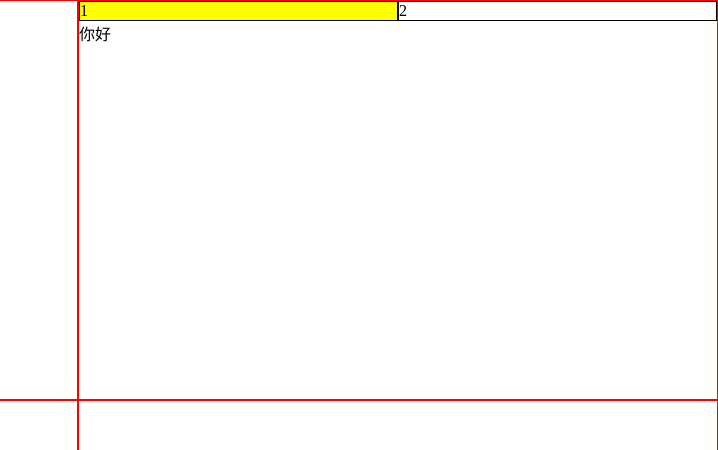
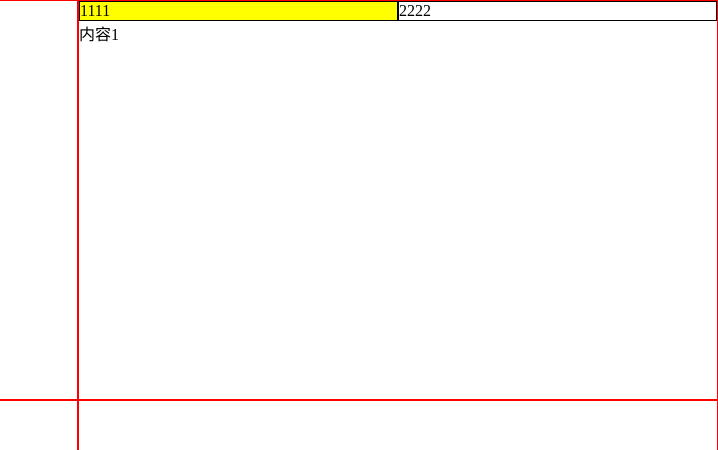
Before and after one commit to yybb717/MVC-demo-1, a website with bundled scripts: page src/index.html in a window 1280 px wide. Shown: the top 450 px of the page, 562-1280 px from the left. Built offline with nearby package versions, Linux system fonts and the light colour scheme.

Commit message:
给app2做了MVC优化

```diff
--- a/src/app1.js
+++ b/src/app1.js
@@ -1,7 +1,8 @@
 import "./app1.css";
 import $ from "jquery";
 
-const eventBus = $(window); //这个dom元素也叫事件公交车，有个on和trigger属性，可以监听和触发任何事件，这样就可以对象间通信了
+const eventBus = $(window);
+//这个dom元素也，有个on和trigger属性，可以监听和触发任何事件，这样就可以对象间通信了
 // 一、数据相关都放到m
 const m = {
   //1.有个数据本数
--- a/src/app2.css
+++ b/src/app2.css
@@ -17,6 +17,6 @@
 #app2 .tab-content > li {
   display: none;
 }
-#app2 .tab-content > li.actions {
+#app2 .tab-content > li.active {
   display: block;
 }
--- a/src/app2.js
+++ b/src/app2.js
@@ -1,47 +1,101 @@
 import "./app2.css";
 import $ from "jquery";
-const app2Html = `<section id="app2">
-        <ol class="tab-bar">
-          <li>1</li>
-          <li>2</li>
-        </ol>
-        <ol class="tab-content">
-          <li>你好</li>
-          <li>美女</li>
-        </ol>
-      </section>`;
-$(app2Html).appendTo($("body>.page"));
-//监听两个按钮1和2的点击事件
-//1.先获取要用的元素：两个按钮的爸爸和两个内容的爸爸
-const $tabBar = $("#app2 .tab-bar");
-const $tabContent = $("#app2 .tab-content");
-//2.监听父元素$tabBar，从而监听子元素li们(这样就不用监听两个li了)的点击事件，执行函数--事件委托
-$tabBar.on("click", "li", e => {
-  //（1）那问题来了，到底是哪个子元素li的点击事件？
-  const $li = $(e.currentTarget);
-  //（2）做背景色切换:点击的那个li加上class：selected，就会有背景色了；他的兄弟删去class，就没有背景色了
-  $li
-    .addClass("selected")
-    .siblings()
-    .removeClass("selected");
-  //（3）做内容切换
-  // ① 点击的li元素排第几个
-  const index = $li.index();
-  //要把index储存下来
-  localStorage.setItem("app2.index", index);
-  // ② 那内容里的那个li元素也是排老几，把它变成出现，他的兄弟变成消失
-  // ③ 找出内容li元素，的第index个，给他加上class：action(css里应该是出现)，给他的兄弟去掉class：action
-  $tabContent
-    .children()
-    .eq(index)
-    .addClass("actions")
-    .siblings()
-    .removeClass("actions");
-});
 
-//我想在刷新后还是上次点击的按钮，那就要储存。把每次点好后的index储存，下一次刷新页面后让js自己点击第index个就行
-const index = localStorage.getItem("app2.index") || 0;
-$tabBar
-  .children()
-  .eq(index)
-  .trigger("click");
+const eventBus = $(window);
+
+const localKey = "app2.index";
+
+// 一、数据相关都放到m
+const m = {
+  //1.有个数据本数
+  data: {
+    index: parseInt(localStorage.getItem(localKey)) || 0
+  },
+  //2.可以对数据增删改查
+  create() {},
+  delete() {},
+  //本模块只需要对数据修改。update函数①把老数据替换成参数变成新数据，②触发eventBus的m：updated事件，③把新数据储存
+  update(data) {
+    Object.assign(m.data, data);
+    eventBus.trigger("m:updated");
+    localStorage.setItem("index", m.data.index);
+  },
+  get() {}
+}
+
+// 二、视图相关都放到v
+const v = {
+    //1、一个空容器，以后就是装html的容器
+
+  el: null,
+   //2、要添加的html（对数据渲染，所以想想如何在html里利用数据）
+       //这个html是个函数，必须把数据给它当参数，把字符串里的东西替换了，然后他才会返回html字符串
+       //如果数据（下标、参数）是0，那就说明点到第一个按钮，给第一个按钮和第一个内容加class，
+       //如果数据（下标、参数）是1，那就说明点到第二个按钮，给第一个按钮和第二个内容加class
+       //用data-*做标记方法，把li的下标记下来出来。
+  html: index => {
+    return `
+    <div>
+      <ol class="tab-bar">
+        <li class="${
+          index === 0 ? "selected" : ""
+        }" data-index="0"><span>1111</span></li>
+        <li class="${
+          index === 1 ? "selected" : ""
+        }" data-index="1"><span>2222</span></li>
+      </ol>
+      <ol class="tab-content">
+        <li class="${index === 0 ? "active" : ""}">内容1</li>
+        <li class="${index === 1 ? "active" : ""}">内容2</li>
+      </ol>
+    </div>
+`;
+  },
+  //3、初始化容器函数，参数是我们给的要当容器的元素（应该是index.html里就有的元素）
+  init(container) {
+    v.el = $(container);
+  },
+  //4、渲染函数，参数将是数据。也就是视图全都是对数据渲染 view = render(data)
+  render(index) {
+    if (v.el.children.length !== 0) v.el.empty();
+    $(v.html(index)).appendTo(v.el);
+  }
+};
+
+// 三、其他都c
+const c = {
+  //1.总初始化函数，参数是我们给的要当容器的元素
+
+  init(container) {
+    v.init(container);
+    v.render(m.data.index); // view = render(data)
+    c.autoBindEvents();
+    eventBus.on("m:updated", () => {
+      v.render(m.data.index);
+    });
+  },
+//2、自动绑定事件
+  //(1)把所有事件写成哈希表
+  events: {
+    "click .tab-bar li": "x"
+  },
+  //(2)每个事件要执行的函数写出来
+  //每次点击那个li，取出我们在html里加好的他的data-index，这样我们就知道下标了，也就是数据。用dataset.index取出来！
+  x(e) {
+    const index = parseInt(e.currentTarget.dataset.index);
+    m.update({ index: index });
+  },
+  //(3)自动绑定事件
+  autoBindEvents() {
+    for (let key in c.events) {
+      const value = c[c.events[key]];
+      const spaceIndex = key.indexOf(" ");
+      const part1 = key.slice(0, spaceIndex);
+      const part2 = key.slice(spaceIndex + 1);
+      v.el.on(part1, part2, value);
+    }
+  }
+};
+
+//必须把总初始化函数导出来使用，所以把整个c导出来。在main.js里使用总初始化函数。
+export default c;
--- a/src/index.html
+++ b/src/index.html
@@ -10,7 +10,10 @@
   </head>
   <body>
     <!-- 把四个模块改成section，外面包一个div，用于把四个模块定位置 -->
-    <div class="page"><section id="app1"></section></div>
+    <div class="page">
+      <section id="app1"></section>
+      <section id="app2"></section>
+    </div>
 
     <script src="main.js"></script>
   </body>
--- a/src/main.js
+++ b/src/main.js
@@ -2,7 +2,8 @@ import "./reset.css";
 import "./global.css"; // 整体布局的css样式
 
 import x from "./app1.js";
-import "./app2.js";
+import y from "./app2.js";
 import "./app3.js";
 import "./app4.js";
 x.init("#app1");
+y.init("#app2");
```
Also changed, not shown: src/app2 copy.js (added, +47 -0 lines), dist/index.html, 4 other files.
